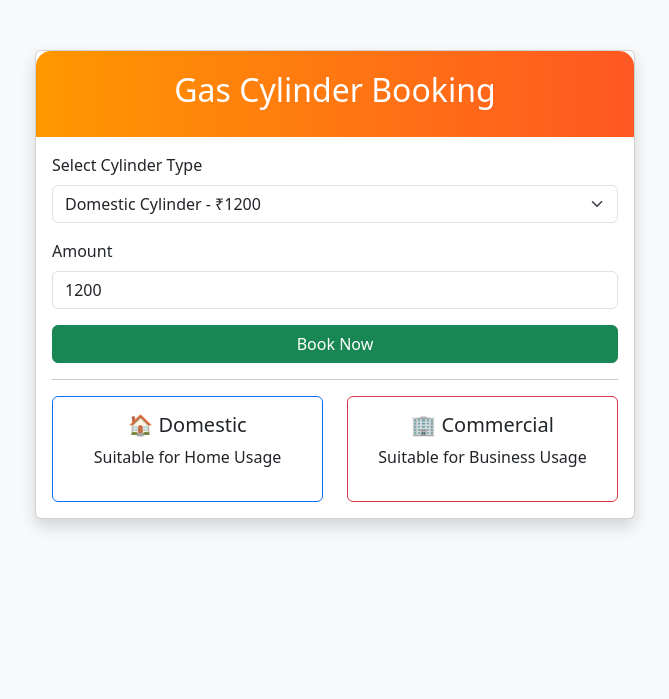
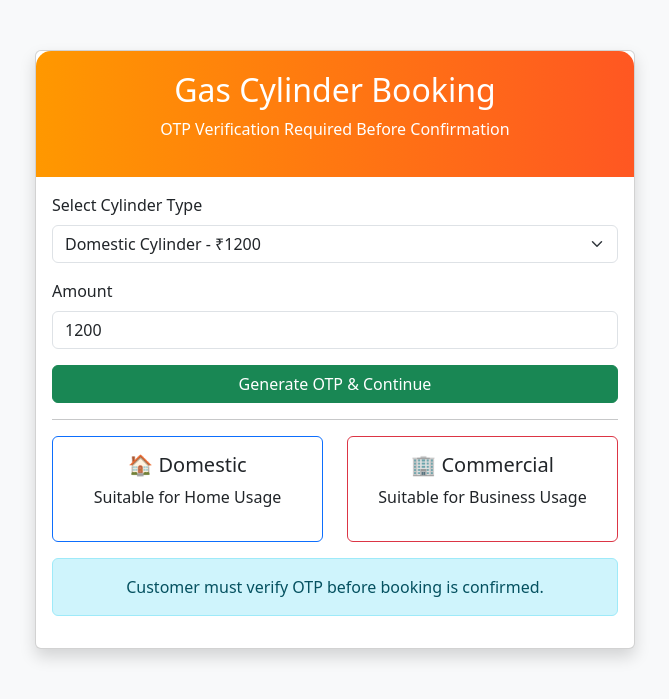
Before and after one commit to shravanikenchu-web/Online-Gas-Booking-System, a Flask app: template templates/04_booking.html in a window 1280 px wide. Shown: the part 56-755 px from the top of the page, without its empty margins (305-974 px from the left). Run offline with Flask 3, Linux system fonts and the light colour scheme; the template is opened without the code that fills it, so the values that code supplies are empty.

Commit message:
Update 04_booking.html

```diff
--- a/templates/04_booking.html
+++ b/templates/04_booking.html
@@ -1,7 +1,12 @@
-<!DOCTYPE html>  <html lang="en">  <head>
+<!DOCTYPE html>
+<html lang="en">
+
+<head>
     <meta charset="UTF-8">
     <meta name="viewport" content="width=device-width, initial-scale=1.0">
-    <title>Book Gas Cylinder</title>  <link href="https://cdn.jsdelivr.net/npm/bootstrap@5.3.3/dist/css/bootstrap.min.css" rel="stylesheet">
+    <title>Book Gas Cylinder</title>
+
+    <link href="https://cdn.jsdelivr.net/npm/bootstrap@5.3.3/dist/css/bootstrap.min.css" rel="stylesheet">
 
     <style>
         body{
@@ -23,19 +28,33 @@
         }
     </style>
 
-</head>  <body>  <nav class="navbar navbar-dark bg-dark">
+</head>
+
+<body>
+
+<nav class="navbar navbar-dark bg-dark">
+
     <div class="container">
+
         <span class="navbar-brand">
             ⛽ Online Gas Booking System
-        </span>  <a href="/dashboard" class="btn btn-light">
+        </span>
+
+        <a href="/dashboard" class="btn btn-light">
             Dashboard
         </a>
+
     </div>
 
-</nav>  <div class="container">  <div class="card shadow booking-card">
+</nav>
+
+<div class="container">
+
+    <div class="card shadow booking-card">
 
         <div class="header">
             <h2>Gas Cylinder Booking</h2>
+            <p>OTP Verification Required Before Confirmation</p>
         </div>
 
         <div class="card-body">
@@ -43,6 +62,7 @@
             <form method="POST">
 
                 <div class="mb-3">
+
                     <label class="form-label">
                         Select Cylinder Type
                     </label>
@@ -58,9 +78,11 @@
                         </option>
 
                     </select>
+
                 </div>
 
                 <div class="mb-3">
+
                     <label class="form-label">
                         Amount
                     </label>
@@ -70,11 +92,12 @@
                            value="1200"
                            class="form-control"
                            readonly>
+
                 </div>
 
                 <button type="submit"
                         class="btn btn-success w-100">
-                Book Now
+                    Generate OTP & Continue
                 </button>
 
             </form>
@@ -84,21 +107,25 @@
             <div class="row text-center">
 
                 <div class="col-md-6">
+
                     <div class="card border-primary">
+
                         <div class="card-body">
                             <h5>🏠 Domestic</h5>
                             <p>Suitable for Home Usage</p>
                         </div>
+
                     </div>
+
                 </div>
 
                 <div class="col-md-6">
+
                     <div class="card border-danger">
+
                         <div class="card-body">
                             <h5>🏢 Commercial</h5>
                             <p>Suitable for Business Usage</p>
-                    </div>
-                </div>
                         </div>
 
                     </div>
@@ -107,5 +134,15 @@
 
             </div>
 
-</div>  </body>
+            <div class="alert alert-info mt-3 text-center">
+                Customer must verify OTP before booking is confirmed.
+            </div>
+
+        </div>
+
+    </div>
+
+</div>
+
+</body>
 </html>
```
Lines whose indentation alone changed are shown as unchanged.
